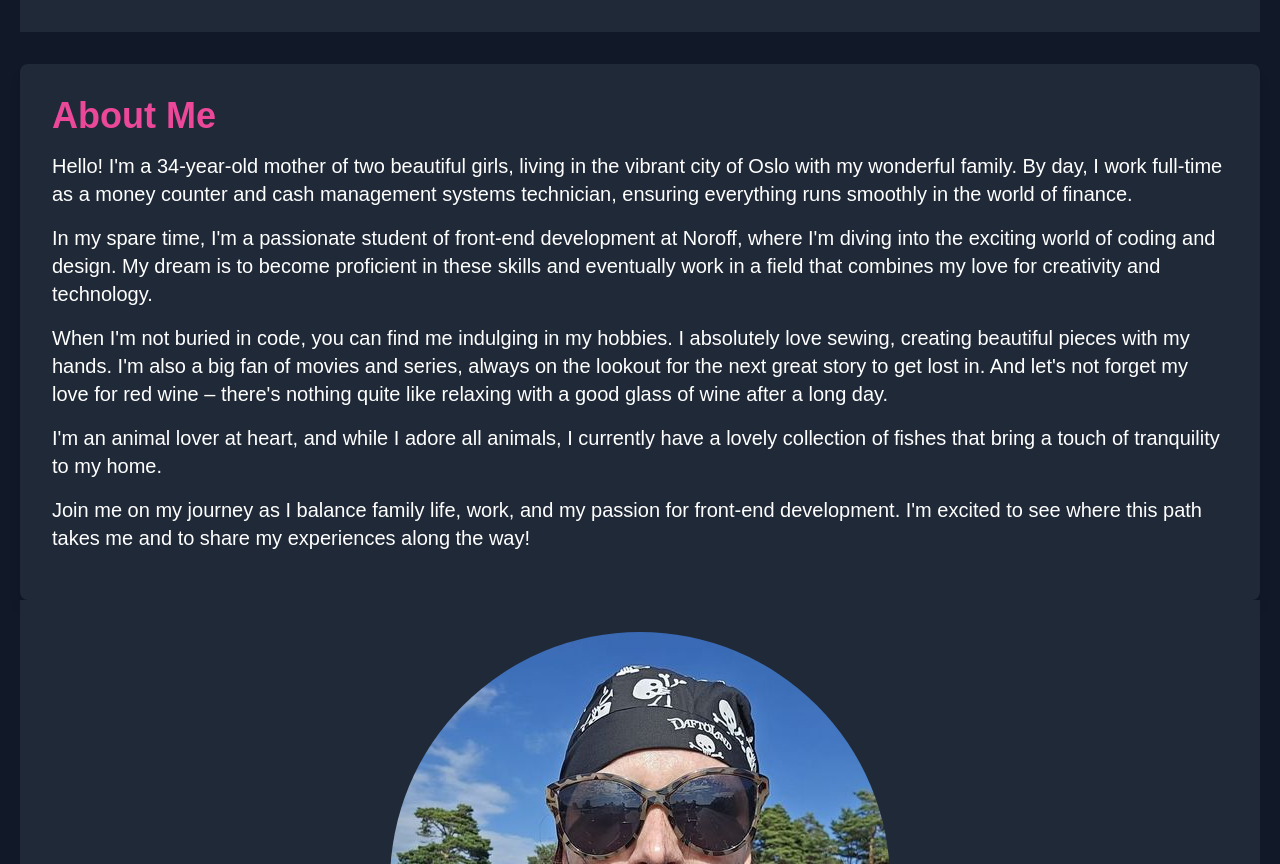
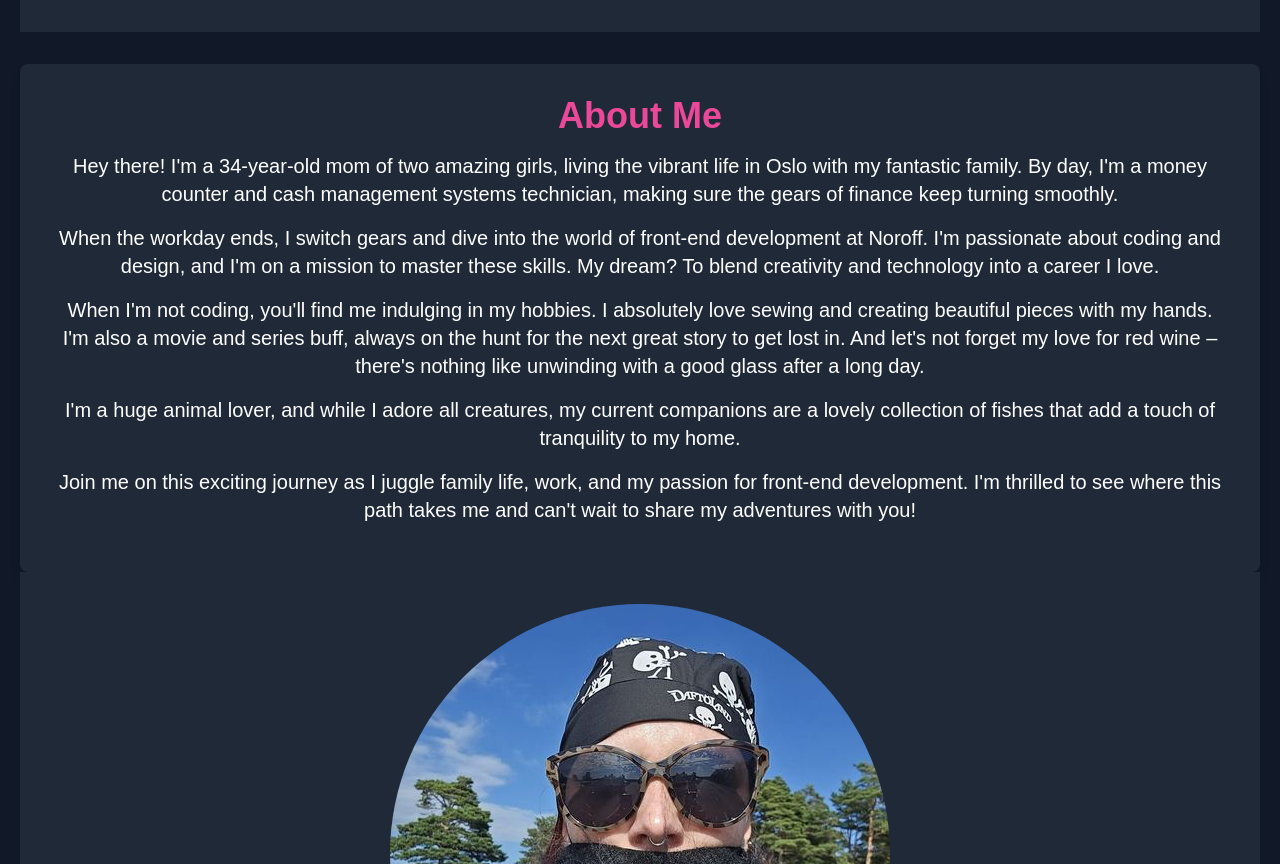
Before and after one commit to MiaTexnes/Portfolio-1, a website: page about.html in a window 1280 px wide. Shown: the part 863-1727 px from the top of the page. Drawn offline with nearby package versions, Linux system fonts and the light colour scheme; files that its build step writes are made by us from their sources; no server answers.

Commit message:
readme change

```diff
--- a/about.html
+++ b/about.html
@@ -90,41 +90,22 @@
         </header>
 
         <main class="container mx-auto py-8 flex-grow">
-            <section class="bg-gray-800 p-8 rounded-lg shadow-lg">
+            <section class="bg-gray-800 p-8 rounded-lg shadow-lg text-center">
     <h1 class="text-4xl font-bold mb-4 text-pink-500">About Me</h1>
     <p class="text-xl mb-4">
-                    Hello! I'm a 34-year-old mother of two beautiful girls,
-                    living in the vibrant city of Oslo with my wonderful family.
-                    By day, I work full-time as a money counter and cash
-                    management systems technician, ensuring everything runs
-                    smoothly in the world of finance.
+        Hey there! I'm a 34-year-old mom of two amazing girls, living the vibrant life in Oslo with my fantastic family. By day, I'm a money counter and cash management systems technician, making sure the gears of finance keep turning smoothly.
     </p>
     <p class="text-xl mb-4">
-                    In my spare time, I'm a passionate student of front-end
-                    development at Noroff, where I'm diving into the exciting
-                    world of coding and design. My dream is to become proficient
-                    in these skills and eventually work in a field that combines
-                    my love for creativity and technology.
+        When the workday ends, I switch gears and dive into the world of front-end development at Noroff. I'm passionate about coding and design, and I'm on a mission to master these skills. My dream? To blend creativity and technology into a career I love.
     </p>
     <p class="text-xl mb-4">
-                    When I'm not buried in code, you can find me indulging in my
-                    hobbies. I absolutely love sewing, creating beautiful pieces
-                    with my hands. I'm also a big fan of movies and series,
-                    always on the lookout for the next great story to get lost
-                    in. And let's not forget my love for red wine – there's
-                    nothing quite like relaxing with a good glass of wine after
-                    a long day.
+        When I'm not coding, you'll find me indulging in my hobbies. I absolutely love sewing and creating beautiful pieces with my hands. I'm also a movie and series buff, always on the hunt for the next great story to get lost in. And let's not forget my love for red wine – there's nothing like unwinding with a good glass after a long day.
     </p>
     <p class="text-xl mb-4">
-                    I'm an animal lover at heart, and while I adore all animals,
-                    I currently have a lovely collection of fishes that bring a
-                    touch of tranquility to my home.
+        I'm a huge animal lover, and while I adore all creatures, my current companions are a lovely collection of fishes that add a touch of tranquility to my home.
     </p>
     <p class="text-xl mb-4">
-                    Join me on my journey as I balance family life, work, and my
-                    passion for front-end development. I'm excited to see where
-                    this path takes me and to share my experiences along the
-                    way!
+        Join me on this exciting journey as I juggle family life, work, and my passion for front-end development. I'm thrilled to see where this path takes me and can't wait to share my adventures with you!
     </p>
 </section>
             <div class="hero flex justify-center items-center bg-gray-800 py-8">
```
Also changed, not shown: portfolio.html (+2 -2 lines), rainydays.html (+1 -1 lines), README.md, images/Designer7_500x286.jpeg (added). Lines whose indentation alone changed are shown as unchanged.
